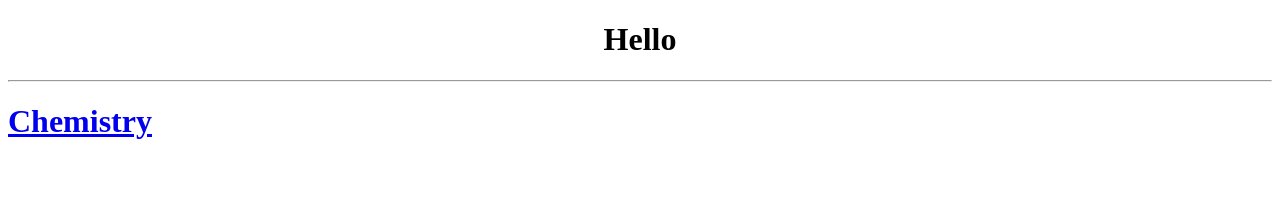
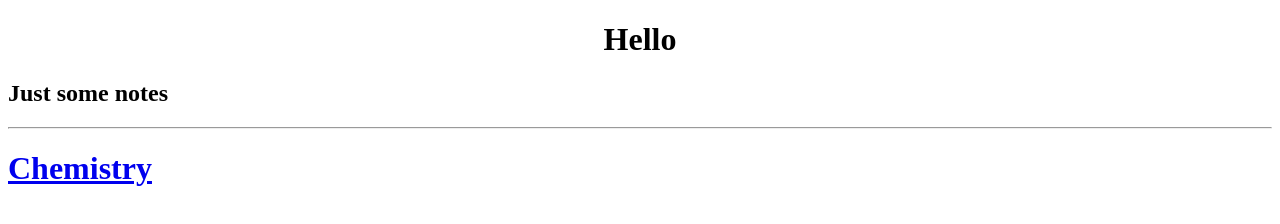
Before and after one commit to yu146ash-it/Lessons, a plain HTML site: page index.html in a window 1280 px wide. Drawn offline with Linux system fonts and the light colour scheme.

Commit message:
Update index.html

```diff
--- a/index.html
+++ b/index.html
@@ -8,6 +8,7 @@
 <body>
 
     <center><h1>Hello</h1></center>
+    <h2>Just some notes</h2>
 
     <hr>
 
```
